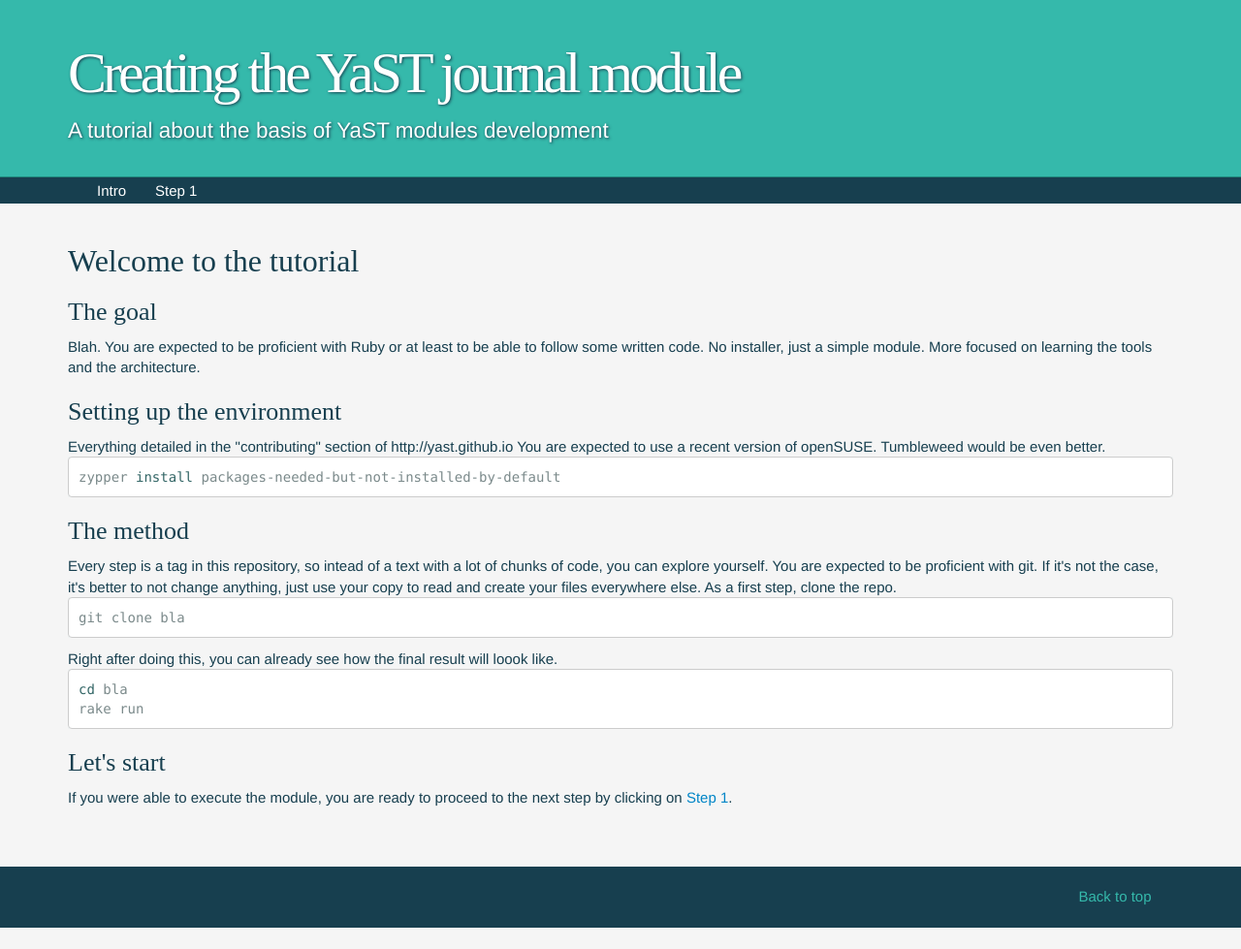
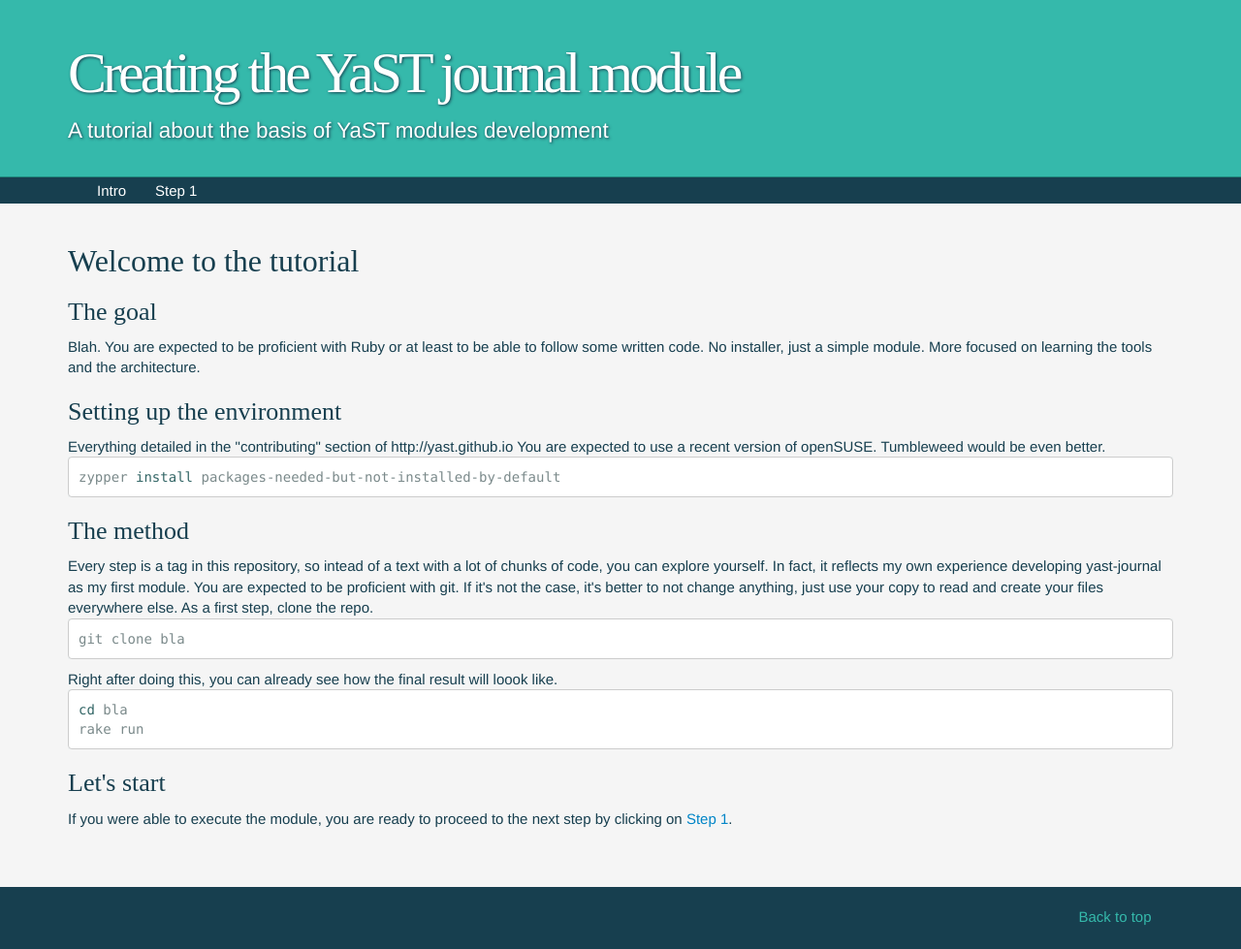
Before and after one commit to ancorgs/yast-journal-tutorial-old, a Jekyll site: the page built from index.html, in a window 1280 px wide. Shown: the whole page at 97% size. Built offline with Jekyll 4.4.1, drawn with Linux system fonts in a browser that asks for light colours; some web fonts are replaced; before the commit the page ends 957 px from its top, so only the background shows below that.

Commit message:
Just a note

```diff
--- a/index.html
+++ b/index.html
@@ -28,6 +28,9 @@ zypper install packages-needed-but-not-installed-by-default
 Every step is a tag in this repository, so intead of a text with a lot of
 chunks of code, you can explore yourself.
 
+In fact, it reflects my own experience developing yast-journal as my first
+module.
+
 You are expected to be proficient with git. If it's not the case, it's better to
 not change anything, just use your copy to read and create your files everywhere
 else.
```
